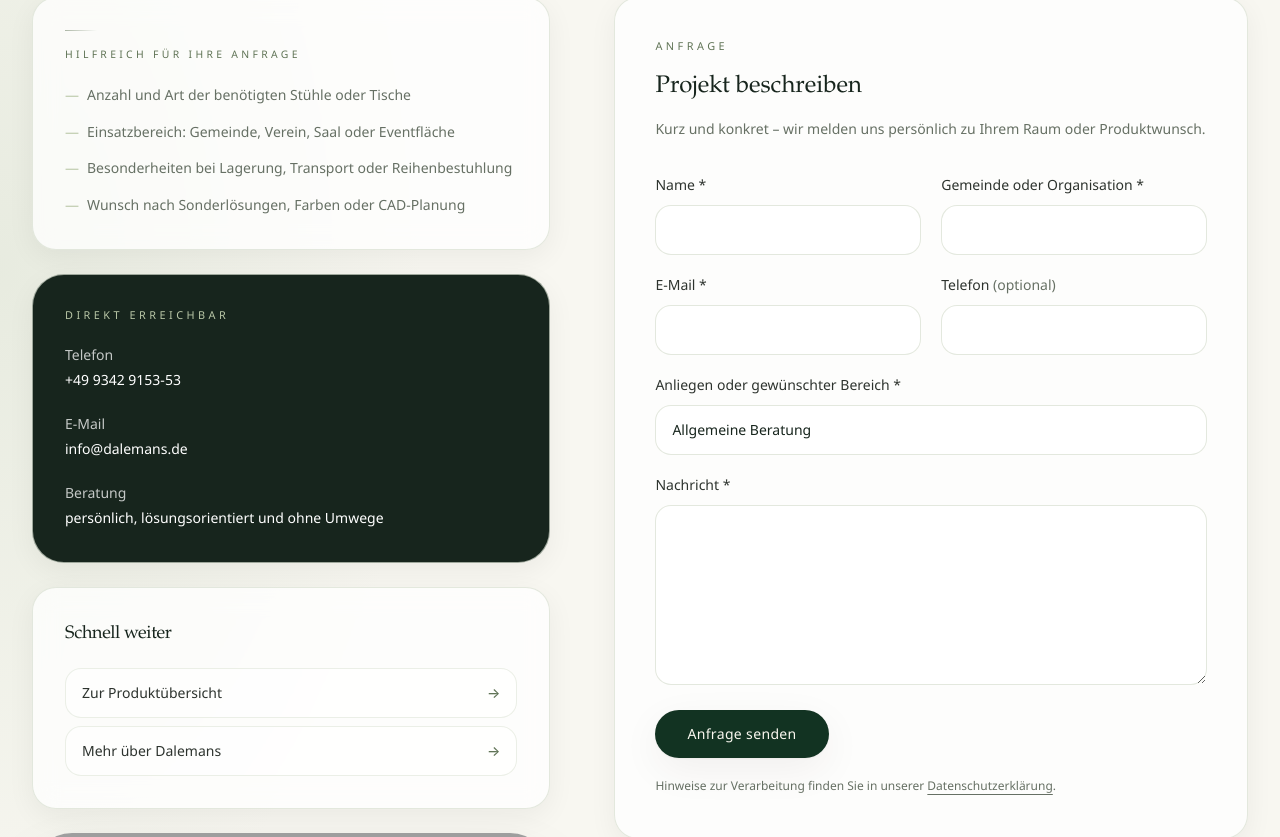
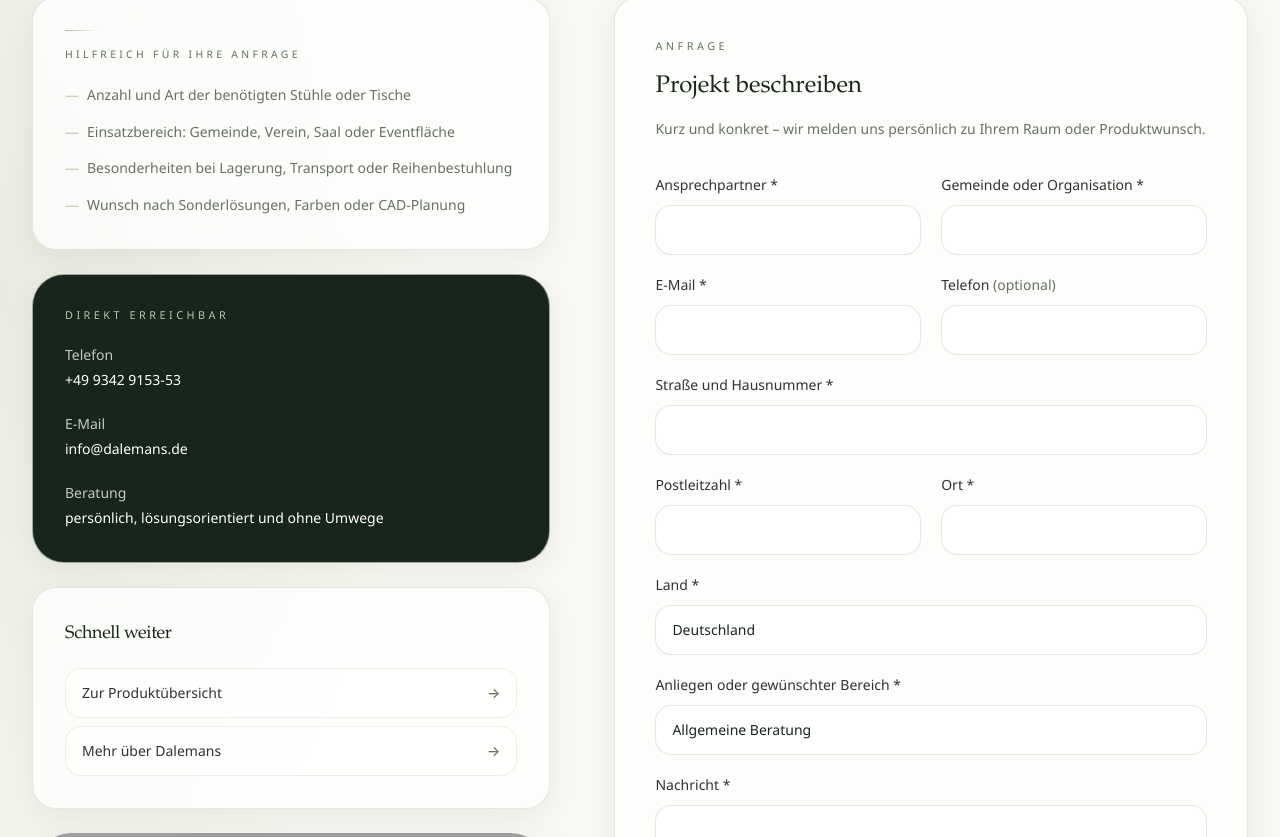
Before and after one commit to PixelFlux782/Firma-Dalemans-neues-design, a Next.js app: page /kontakt in a window 1280 px wide. Shown: the part 1043-1880 px from the top of the page. Built offline with nearby package versions, Linux system fonts and the light colour scheme; no server answers; grey boxes are pictures that could not be loaded.

Commit message:
ERP-Pflichtfelder im Anfrageformular ergänzen

```diff
--- a/src/app/api/contact/route.ts
+++ b/src/app/api/contact/route.ts
@@ -20,15 +20,29 @@ export async function POST(request: Request) {
     return NextResponse.json({ error: "Die Anfrage konnte nicht gelesen werden." }, { status: 400 });
   }
 
-  const name = text(body.name);
+  const contactPerson = text(body.contactPerson);
   const organization = text(body.organization);
   const email = text(body.email);
   const phone = text(body.phone);
+  const street = text(body.street);
+  const postalCode = text(body.postalCode, 20);
+  const city = text(body.city, 120);
+  const country = text(body.country, 120);
   const subject = text(body.subject).replace(/[\r\n]+/g, " ");
   const message = text(body.message, 5000);
 
   if (text(body.website)) return NextResponse.json({ ok: true });
-  if (!name || !organization || !/^[^\s@]+@[^\s@]+\.[^\s@]+$/.test(email) || !subject || message.length < 10) {
+  if (
+    !contactPerson ||
+    !organization ||
+    !street ||
+    !postalCode ||
+    !city ||
+    !country ||
+    !/^[^\s@]+@[^\s@]+\.[^\s@]+$/.test(email) ||
+    !subject ||
+    message.length < 10
+  ) {
     return NextResponse.json(
       { error: "Bitte prüfen Sie die Pflichtfelder und Ihre E-Mail-Adresse." },
       { status: 422 },
@@ -65,7 +79,9 @@ export async function POST(request: Request) {
       replyTo: email,
       subject: `Website-Anfrage: ${subject}`,
       text: [
-        `Name: ${name}`, `Gemeinde / Organisation: ${organization}`,
+        `Ansprechpartner: ${contactPerson}`, `Gemeinde / Organisation: ${organization}`,
+        `Straße / Hausnummer: ${street}`, `PLZ / Ort: ${postalCode} ${city}`,
+        `Land: ${country}`,
         `E-Mail: ${email}`, `Telefon: ${phone || "nicht angegeben"}`,
         `Anliegen: ${subject}`, "", message,
       ].join("\n"),
--- a/src/app/datenschutz/page.tsx
+++ b/src/app/datenschutz/page.tsx
@@ -60,10 +60,11 @@ export default function DatenschutzPage() {
                 Kontakt
               </Link>{" "}
               eine Nachricht senden, verwenden wir Ihre Angaben ausschließlich
-              zur Bearbeitung Ihrer Anfrage. Das Formular übermittelt Name,
-              Organisation, Kontaktdaten, Anliegen und Nachricht verschlüsselt
-              an unseren Server und von dort per E-Mail an die genannte
-              Kontaktadresse. Pflichtfelder sind als solche erkennbar.
+              zur Bearbeitung Ihrer Anfrage. Das Formular übermittelt
+              Ansprechpartner, Organisation, vollständige Anschrift,
+              Kontaktdaten, Anliegen und Nachricht verschlüsselt an unseren
+              Server und von dort per E-Mail an die genannte Kontaktadresse.
+              Pflichtfelder sind als solche erkennbar.
             </p>
           </section>
 
--- a/src/components/ContactForm.tsx
+++ b/src/components/ContactForm.tsx
@@ -60,9 +60,9 @@ export function ContactForm() {
 
       <div className="mt-8 grid gap-5 sm:grid-cols-2">
         <label className="block text-sm font-medium text-premium-charcoal">
-          Name
+          Ansprechpartner
           <span aria-hidden="true"> *</span>
-          <input name="name" type="text" autoComplete="name" className={inputClass} maxLength={200} required />
+          <input name="contactPerson" type="text" autoComplete="name" className={inputClass} maxLength={200} required />
         </label>
         <label className="block text-sm font-medium text-premium-charcoal">
           Gemeinde oder Organisation
@@ -77,6 +77,26 @@ export function ContactForm() {
         <label className="block text-sm font-medium text-premium-charcoal">
           Telefon <span className="font-normal text-premium-muted">(optional)</span>
           <input name="phone" type="tel" autoComplete="tel" className={inputClass} maxLength={200} />
+        </label>
+        <label className="block text-sm font-medium text-premium-charcoal sm:col-span-2">
+          Straße und Hausnummer
+          <span aria-hidden="true"> *</span>
+          <input name="street" type="text" autoComplete="street-address" className={inputClass} maxLength={200} required />
+        </label>
+        <label className="block text-sm font-medium text-premium-charcoal">
+          Postleitzahl
+          <span aria-hidden="true"> *</span>
+          <input name="postalCode" type="text" inputMode="text" autoComplete="postal-code" className={inputClass} maxLength={20} required />
+        </label>
+        <label className="block text-sm font-medium text-premium-charcoal">
+          Ort
+          <span aria-hidden="true"> *</span>
+          <input name="city" type="text" autoComplete="address-level2" className={inputClass} maxLength={120} required />
+        </label>
+        <label className="block text-sm font-medium text-premium-charcoal sm:col-span-2">
+          Land
+          <span aria-hidden="true"> *</span>
+          <input name="country" type="text" autoComplete="country-name" className={inputClass} defaultValue="Deutschland" maxLength={120} required />
         </label>
         <label className="block text-sm font-medium text-premium-charcoal sm:col-span-2">
           Anliegen oder gewünschter Bereich
```
Also changed, not shown: 1 other file (tests, documents, lock files or other folders).
